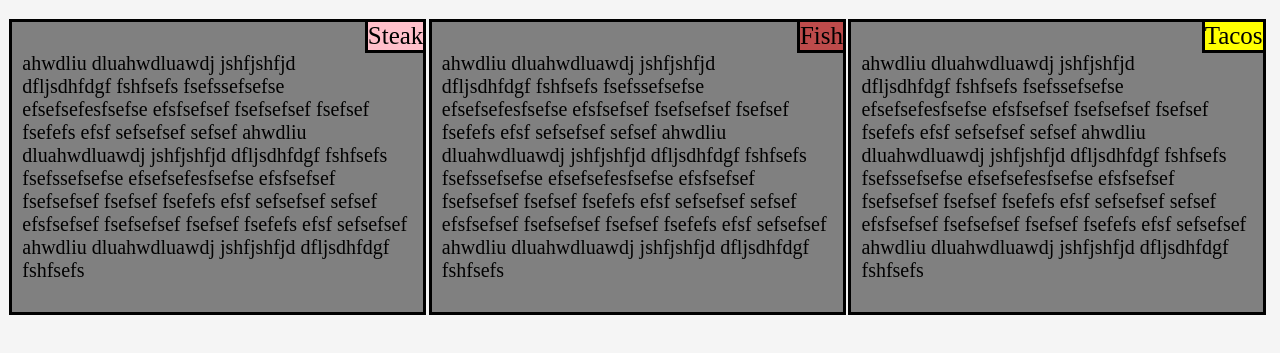
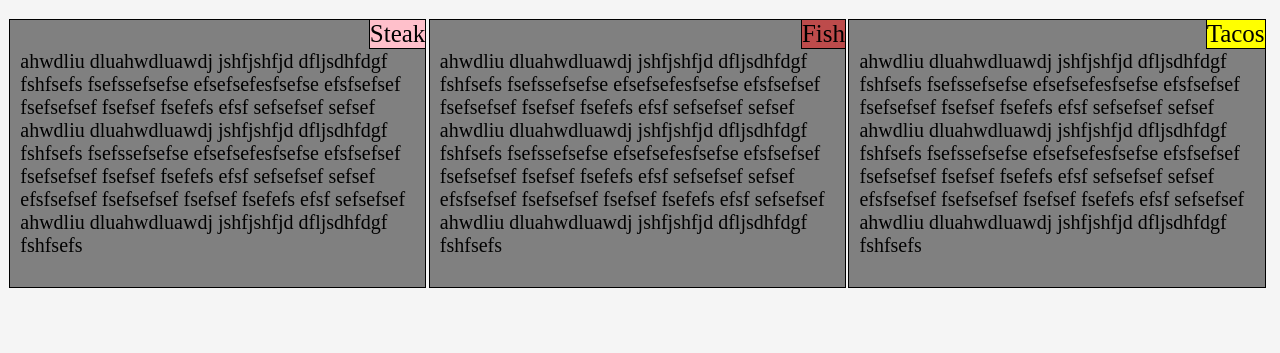
Before and after one commit to gnepo001/C_test_00, a plain HTML site: page mod2_solution/index.html in a window 1280 px wide. Shown: the part 61-414 px from the top of the page. Drawn offline with Linux system fonts and the light colour scheme.

Commit message:
minor change

```diff
--- a/mod2_solution/css/style.css
+++ b/mod2_solution/css/style.css
@@ -18,8 +18,8 @@
 
 .food {
   float: right;
-  border-bottom: solid black;
-  border-left: solid black;
+  border-bottom: 1px solid black;
+  border-left: 1px solid black;
   font-size: 25px;
 }
 
@@ -51,7 +51,7 @@
   .col-lg-11,
   .col-lg-12 {
     float: left;
-    border: solid black;
+    border: 1px solid black;
     background-color: grey;
     font-size: 20px;
     width: 90%;
@@ -111,7 +111,7 @@
   .col-md-11,
   .col-md-12 {
     float: left;
-    border: solid black;
+    border: 1px solid black;
     width: 90%;
     background-color: grey;
     font-size: 20px;
@@ -172,7 +172,7 @@
   .col-sm-11,
   .col-sm-12 {
     float: left;
-    border: solid black;
+    border: 1px solid black;
     background-color: grey;
     font-size: 20px;
     width: 90%;
```
